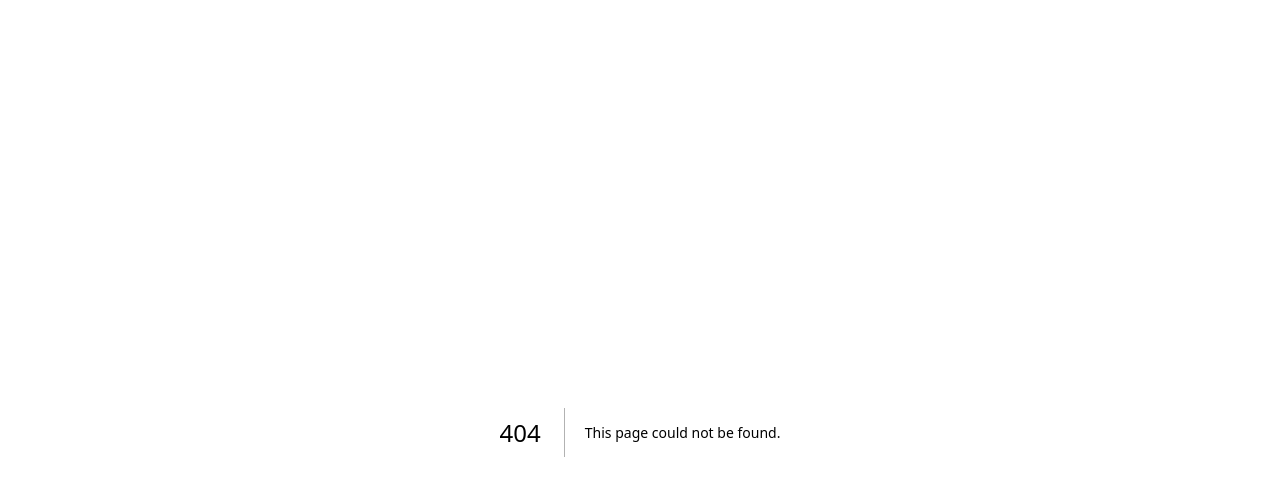
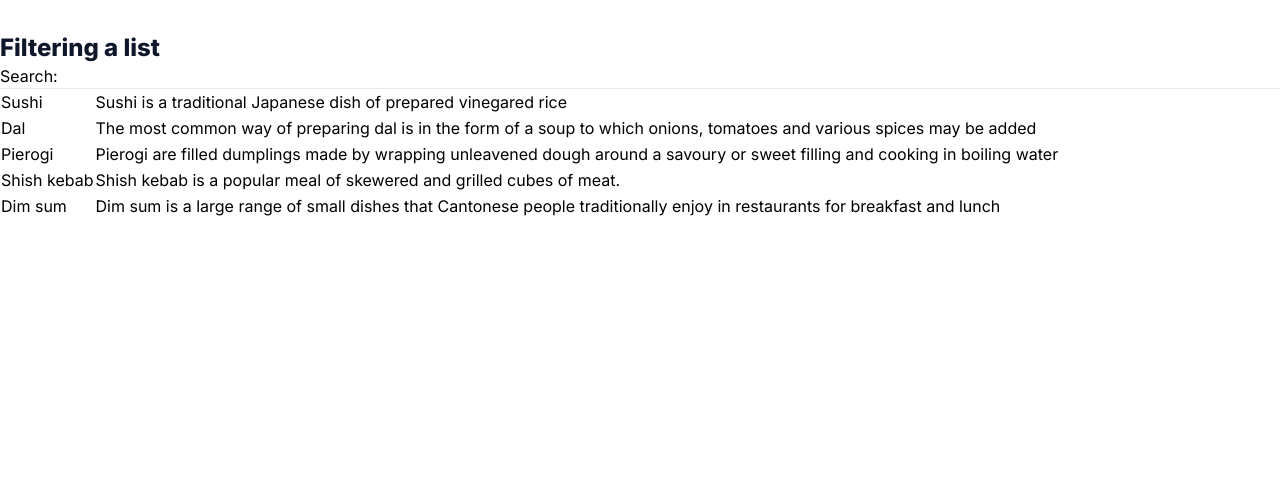
Before and after one commit to TaiseiNemoto/react-practice-app, a Next.js app: page /sharing-state-between-components/filtering-a-list in a window 1280 px wide. Before the commit this address had no page. Shown: the top 496 px of the page. Built offline with nearby package versions, Linux system fonts and the light colour scheme.

Commit message:
[add]Sharing State Between Components：Filtering a listまで完了

```diff
--- /dev/null
+++ b/src/app/sharing-state-between-components/filtering-a-list/data.ts
@@ -0,0 +1,45 @@
+type Food = {
+  id: number;
+  name: string;
+  description: string;
+};
+
+export function filterItems(items: Food[], query: string) {
+  query = query.toLowerCase();
+  return items.filter((item) =>
+    item.name.split(' ').some((word) => word.toLowerCase().startsWith(query)),
+  );
+}
+
+export const foods = [
+  {
+    id: 0,
+    name: 'Sushi',
+    description:
+      'Sushi is a traditional Japanese dish of prepared vinegared rice',
+  },
+  {
+    id: 1,
+    name: 'Dal',
+    description:
+      'The most common way of preparing dal is in the form of a soup to which onions, tomatoes and various spices may be added',
+  },
+  {
+    id: 2,
+    name: 'Pierogi',
+    description:
+      'Pierogi are filled dumplings made by wrapping unleavened dough around a savoury or sweet filling and cooking in boiling water',
+  },
+  {
+    id: 3,
+    name: 'Shish kebab',
+    description:
+      'Shish kebab is a popular meal of skewered and grilled cubes of meat.',
+  },
+  {
+    id: 4,
+    name: 'Dim sum',
+    description:
+      'Dim sum is a large range of small dishes that Cantonese people traditionally enjoy in restaurants for breakfast and lunch',
+  },
+];
--- /dev/null
+++ b/src/app/sharing-state-between-components/filtering-a-list/page.tsx
@@ -0,0 +1,11 @@
+import H1Element from '@/components/common/H1Element';
+import FilterableList from '@/components/sharing-state-between-components/filtering-a-list/FilterableList';
+
+export default function page() {
+  return (
+    <main>
+      <H1Element title="Filtering a list" />
+      <FilterableList />
+    </main>
+  );
+}
--- a/src/app/sharing-state-between-components/page.tsx
+++ b/src/app/sharing-state-between-components/page.tsx
@@ -9,10 +9,10 @@
         link="/sharing-state-between-components/synced-inputs"
         pageName="Synced inputs"
       />
-      {/* <PageLink
-        link="/sharing-state-between-components/fix-stuck-form-inputs"
-        pageName="Fix stuck form inputs"
-      /> */}
+      <PageLink
+        link="/sharing-state-between-components/filtering-a-list"
+        pageName="Filtering a list"
+      />
     </main>
   );
 }
--- /dev/null
+++ b/src/components/sharing-state-between-components/filtering-a-list/FilterableList.tsx
@@ -0,0 +1,26 @@
+'use client';
+
+import { foods } from '@/app/sharing-state-between-components/filtering-a-list/data';
+import SearchBar from './SearchBar';
+import List from './List';
+
+import { useState } from 'react';
+import { filterItems } from '../../../app/sharing-state-between-components/filtering-a-list/data';
+
+export default function FilterableList() {
+  const [query, setQuery] = useState('');
+
+  const filteredFoods = filterItems(foods, query);
+
+  function handleChange(e: React.ChangeEvent<HTMLInputElement>) {
+    setQuery(e.target.value);
+  }
+
+  return (
+    <>
+      <SearchBar query={query} handleChange={handleChange} />
+      <hr />
+      <List items={filteredFoods} />
+    </>
+  );
+}
--- /dev/null
+++ b/src/components/sharing-state-between-components/filtering-a-list/List.tsx
@@ -0,0 +1,24 @@
+type Food = {
+  id: number;
+  name: string;
+  description: string;
+};
+
+type ListProps = {
+  items: Food[];
+};
+
+export default function List({ items }: ListProps) {
+  return (
+    <table>
+      <tbody>
+        {items.map((food) => (
+          <tr key={food.id}>
+            <td>{food.name}</td>
+            <td>{food.description}</td>
+          </tr>
+        ))}
+      </tbody>
+    </table>
+  );
+}
--- /dev/null
+++ b/src/components/sharing-state-between-components/filtering-a-list/SearchBar.tsx
@@ -0,0 +1,12 @@
+type SearchBarProps = {
+  query: string;
+  handleChange: (arg: React.ChangeEvent<HTMLInputElement>) => void;
+};
+
+export default function SearchBar({ query, handleChange }: SearchBarProps) {
+  return (
+    <label>
+      Search: <input type="text" value={query} onChange={handleChange} />
+    </label>
+  );
+}
```
